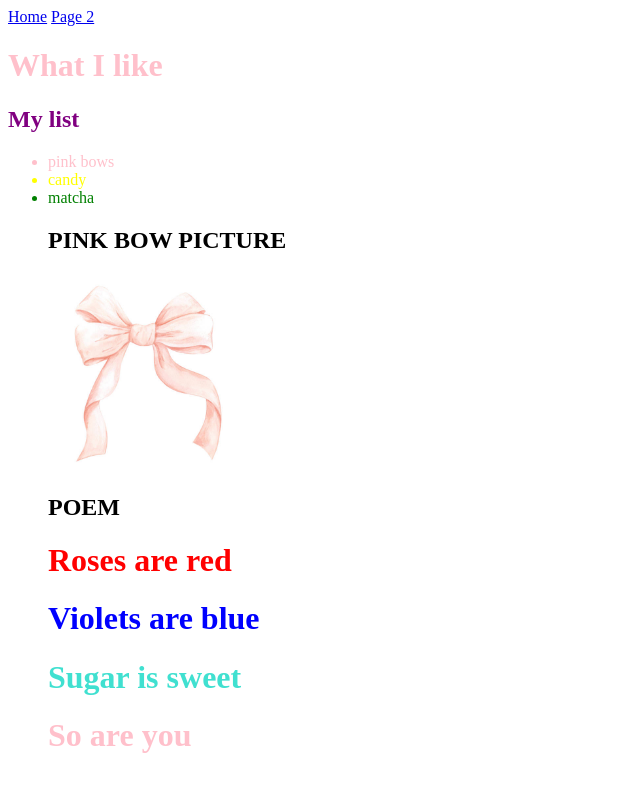
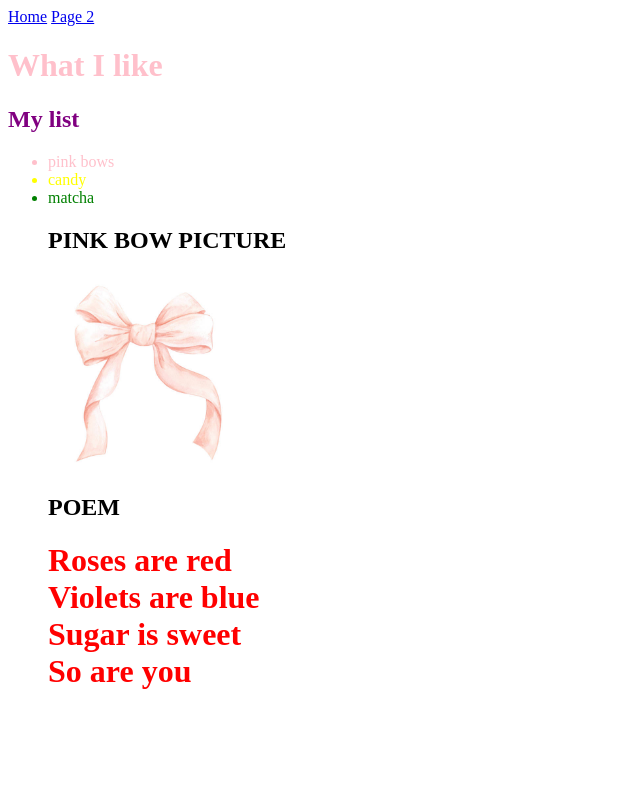
Before and after one commit to lk102708-byte/page_7e, a plain HTML site: page index.html in a window 1280 px wide. Shown: the whole page, without its empty margins (0-640 px from the left). Drawn offline with Linux system fonts and the light colour scheme.

Commit message:
Update index.html

```diff
--- a/index.html
+++ b/index.html
@@ -27,7 +27,7 @@ matcha
 <img src="pink bow reserch.jpg" width="200" />
 
 <h2> POEM </h2>
-    <h1 style="color:red">Roses are red</h1>
-    <h1 style="color:blue">Violets are blue</h1>
-    <h1 style="color:turquoise">Sugar is sweet</h1>
-    <h1 style="color:pink">So are you</h1>
+    <h1 style="color:red">Roses are red<br>
+Violets are blue<br>
+   Sugar is sweet<br>
+  So are you</h1>
```
